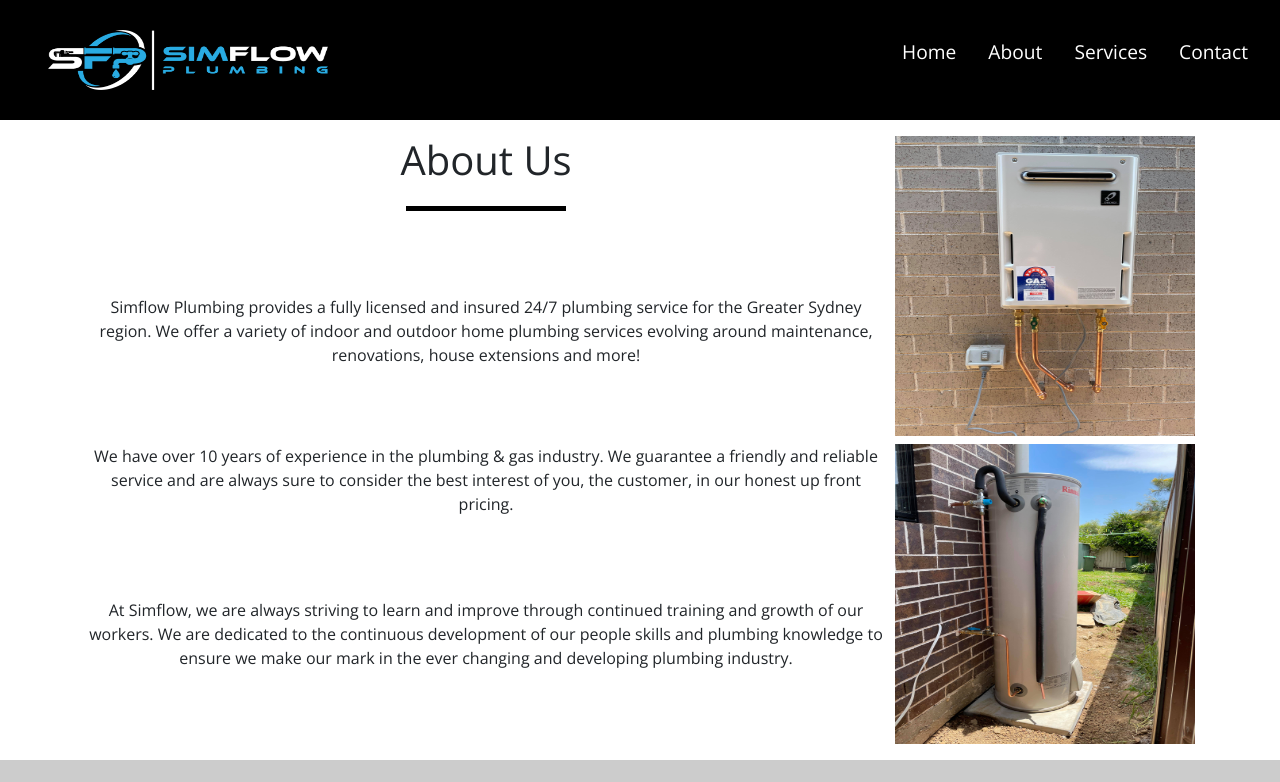
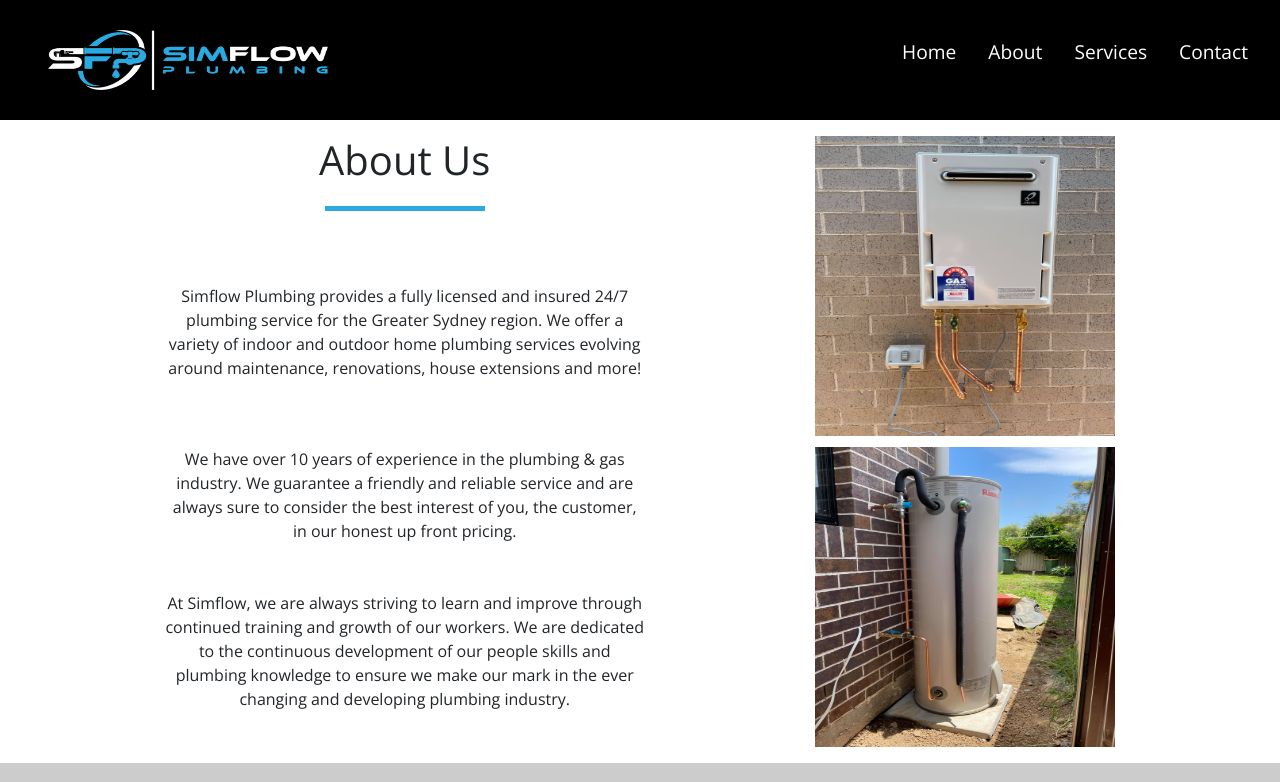
Before and after one commit to marcCodez/simflow-plumbing-react-website, a React (Create React App) app: page /about in a window 1280 px wide. Shown: the top 782 px of the page. Built offline with nearby package versions, Linux system fonts and the light colour scheme.

Commit message:
about page done

```diff
--- a/src/Main.scss
+++ b/src/Main.scss
@@ -282,35 +282,51 @@ margin-top: 2.5rem;
             "aboutdesc2 aboutimg2"
             "aboutdesc3 aboutimg2"
         ;
-        gap: 0.5rem;
+        gap: 0.7rem;
     }
 
     //Grid Area
     .heading {
         grid-area: heading;
+        align-self: start;
+		justify-self: center;
     }
 
     .about-image {
         grid-area: aboutimg;
         height: 300px;
         width: 300px;
+        justify-self: center;
+        align-self: start;
     }
     .about-image-2 {
         grid-area: aboutimg2;
         height: 300px;
         width: 300px;
+        justify-self: center;
+        align-self: start;
     }
 
     .about-description {
         grid-area: aboutdesc;
+        width: 30rem;
+        align-self: start;
+		justify-self: center;
+
     }
 
     .about-description-2 {
         grid-area: aboutdesc2;
+        width: 30rem;
+        align-self: start;
+		justify-self: center;
     }
 
     .about-description-3 {
         grid-area: aboutdesc3;
+        width: 30rem;
+        align-self: start;
+		justify-self: center;
     }
 }
 
@@ -439,7 +455,6 @@ margin-top: 2.5rem;
 }
 .footer-container {
     background: black;
-    padding: 0.5rem 2rem;
     display: flex;
     margin-top: auto;
     z-index: 2;
--- a/src/components/Footer.js
+++ b/src/components/Footer.js
@@ -7,10 +7,7 @@ function Footer() {
         <FooterShortcut/>
         <footer className="footer-container">
             <p>© Copyright 2021 | All Rights Reserved</p>
-            {/* <a
-            src="https://www.facebook.com/Simflowplumbing0/">
-                <i className='fa fa-facebook-square'/>
-             </a> */}
+
             <p className="abn">ABN 71 236 584 323</p>
 
         </footer>
--- a/src/components/pages/About.js
+++ b/src/components/pages/About.js
@@ -7,7 +7,7 @@ function About() {
                 <div className="about-info">
                     <div className="heading">
                         <h1>About Us</h1>
-                        <div className="underline"></div>
+                        <div className="underline-b"></div>
                     </div>
                     <p className="about-description">Simflow Plumbing provides a fully licensed and insured 24/7 plumbing service for the Greater Sydney region. We offer a variety of indoor and outdoor home plumbing services evolving around maintenance, renovations, house extensions and more! </p>
 
```
